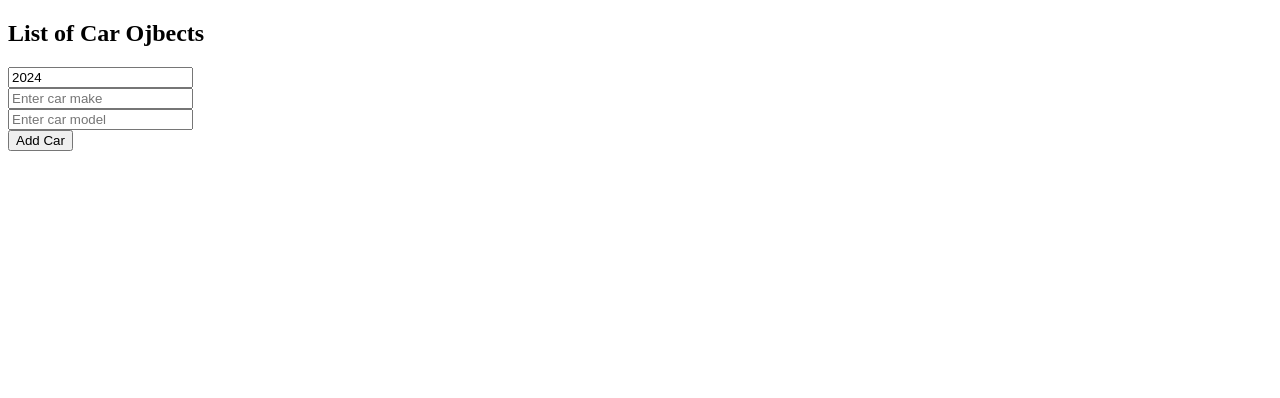
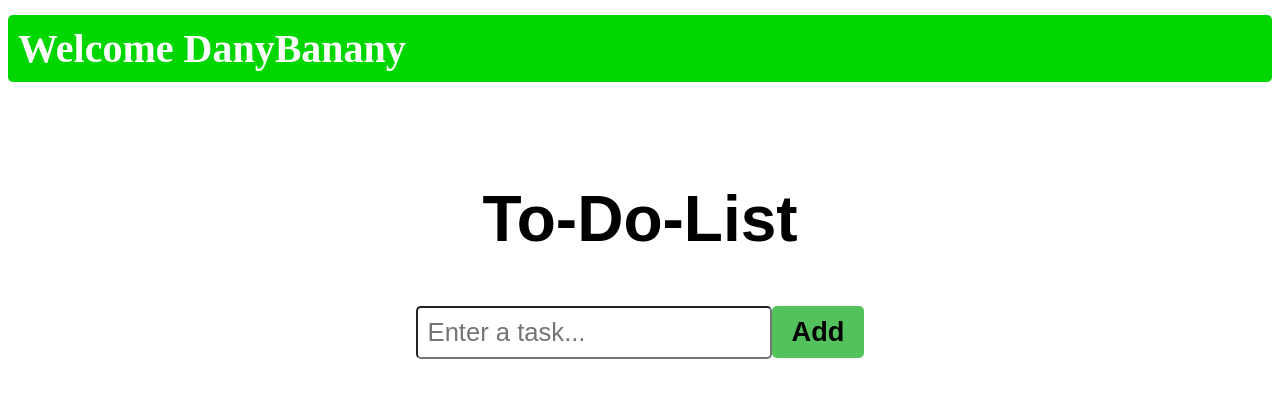
Before and after one commit to DaniahAbukabeer/REACTJS, a React (Vite) app in the folder my-react-app/: page / in a window 1280 px wide. Shown: the top 398 px of the page. Built offline with nearby package versions, Linux system fonts and the light colour scheme.

Commit message:
done with the todolist app, part 15

```diff
--- a/my-react-app/package.json
+++ b/my-react-app/package.json
@@ -11,7 +11,8 @@
   },
   "dependencies": {
     "react": "^18.3.1",
-    "react-dom": "^18.3.1"
+    "react-dom": "^18.3.1",
+    "typescript": "^5.5.2"
   },
   "devDependencies": {
     "@types/react": "^18.3.3",
--- a/my-react-app/src/App.jsx
+++ b/my-react-app/src/App.jsx
@@ -15,8 +15,8 @@
 
 import MyArrayState from "./MyArrayState";
 import ArrayOfObjects from "./ArrayOfObjects";
-
-
+import ToDoList from "./ToDoList";
+import SomeFile from "./SomeFile"
 
 function App() {
   const fruits = [{id:0,name:"apple", calories:95},
@@ -34,9 +34,13 @@
     const empty = [];
   return (
   <div>
-    {/* <UserGreating isLoggedIn={true} username="DanyBanany"/>
+          <UserGreating isLoggedIn={true} username="DanyBanany"/>
 
+        <ToDoList/>
+          {/* <SomeFile /> */}
+    {/*
 
+      <
       <Counter/> */}
 
       {/* <ColorPicker></ColorPicker> */}
@@ -47,7 +51,7 @@
 
       {/* <MyArrayState/> */}
 
-      <ArrayOfObjects/>
+      {/* <ArrayOfObjects/> */}
 
     {/* <MyComponentNew/>
     <Card/>
@@ -79,3 +83,13 @@
 }
 
 export default App
+
+
+// import React from 'react'
+// import SomeFile from './SomeFile'
+
+// export default function App() {
+//   return (
+//     <SomeFile/>
+//   )
+// }
--- /dev/null
+++ b/my-react-app/src/SomeFile.tsx
@@ -0,0 +1,67 @@
+import React from 'react'
+
+export default function SomeFile() {
+
+
+    const myobject = {
+        key1:"1",
+        key2:"2",
+    }
+
+    let mykey = "key1"
+
+    let x= myobject?.[mykey]
+
+    const [form, setForm] = React.useState<any>({})
+const onChangeInput = ({target:{name, value}}) => {
+    setForm(prevForm => ({...prevForm,[name]: value}))
+}
+
+React.useEffect(()=>{
+    console.log('form',form)
+},[form])
+//the useEffects fucntion has two arguments an arrow functino that we set it to do whatver
+//and an array [] that is the condtional thingyt, if we remove it will run everytime
+
+
+  return (
+    <div style={{
+        height:"100vh",
+        display:"flex",
+        flexDirection:"column",
+        justifyContent:"center",
+        alignItems:"center"
+    }}>
+        <input
+            name="name"
+            placeholder='Full Name'
+            onChange={onChangeInput}
+            value={form?.['name']}
+            style={{
+                marginBottom:35
+            }}
+        />
+              <input
+            name="email"
+            placeholder='Email Address'
+            onChange={onChangeInput}
+            value={form?.['email']}
+            style={{
+                marginBottom:35
+            }}
+        />
+              <input
+            name="phone"
+            placeholder='Phone Number'
+            onChange={onChangeInput}
+            value={form?.['phone']}
+            style={{
+                marginBottom:35
+            }}
+        />
+
+        <p>Full name: {form?.['name']}</p>
+
+    </div>
+  )
+}
--- /dev/null
+++ b/my-react-app/src/ToDoList.jsx
@@ -0,0 +1,85 @@
+import React,{useState} from "react"
+
+function ToDoList() {
+
+    const [tasks, setTasks] = useState([]);
+    const [newTask, setNewTask] = useState("");
+
+
+    function handlInputChange(event){
+        setNewTask(event.target.value);
+    }
+
+    function addTask(){
+
+        if(newTask.trim() !== "")
+            {
+
+                setTasks(t => [...t,newTask]);
+                setNewTask("");
+
+            }
+    }
+
+    function deleteTask(index){
+        const updatedTasks = tasks.filter((_,i)=> i !== index);
+        setTasks(updatedTasks);
+    }
+
+    function moveTaskUp(index){
+        if(index > 0){
+            const updatedTasks = [...tasks];
+            [updatedTasks[index], updatedTasks[index-1]] = [updatedTasks[index -1], updatedTasks[index]];
+            setTasks(updatedTasks);
+        }
+    }
+
+    function moveTaskDown(index){
+        if(index < tasks.length -1)
+            {
+                const updatedTaks = [...tasks];
+                [updatedTaks[index], updatedTaks[index+1]]= [updatedTaks[index+1], updatedTaks[index]];
+                setTasks(updatedTaks);
+            }
+    }
+
+    return(
+        <div className="to-do-list">
+            <h1>To-Do-List</h1>
+
+            <div>
+                <input
+                    type="text"
+                    placeholder="Enter a task..."
+                    value={newTask}
+                    onChange={handlInputChange}
+                />
+                <button className="add-button" onClick={addTask}>
+                    Add
+                </button>
+
+                <ol>
+                    {tasks.map((task,index)=>
+                        <li key={index}>
+                            <span className="text">{task}</span>
+                            <button className="delete-button"
+                            onClick={()=>deleteTask(index)}>
+                                Delete
+                            </button>
+                            <button className="move-button"
+                            onClick={()=>moveTaskUp(index)}>
+                                👆🏼
+                            </button>
+                            <button className="move-button"
+                            onClick={()=>moveTaskDown(index)}>
+                                👇🏼
+                            </button>
+                        </li>
+                    )}
+                </ol>
+            </div>
+        </div>
+    );
+}
+
+export default ToDoList
--- a/my-react-app/src/index.css
+++ b/my-react-app/src/index.css
@@ -122,7 +122,7 @@
 
 .body{
   font-family: Arial, Helvetica, sans-serif;
-
+  background-color: hsl(0, 0%, 10%);
 }
 
 .color-picker-container{
@@ -193,3 +193,94 @@
   border-radius: 25px;
   background-color: hsla(0, 0%, 10%, 0);
 }
+
+
+
+.to-do-list{
+  font-family: Arial, Helvetica, sans-serif;
+  text-align: center;
+  margin-top: 100px;
+}
+
+h1{
+  font-size: 4rem;
+}
+
+button{
+  font-size: 1.7rem;
+  font-weight: bold;
+  padding: 10px 20px;
+  border: none;
+  border-radius: 5px;
+  cursor: pointer;
+  transition: background-color 0.5s ease;
+
+}
+
+.add-button{
+  background-color: hsl(125, 47%, 54%);
+}
+
+.add-button:hover{
+  background-color: hsl(125, 47%, 44%);
+}
+
+.delete-button{
+  background-color: hsl(10, 90% , 54%);
+
+}
+
+.delete-button:hover{
+  background-color: hsl(10, 90% , 44%);
+
+}
+
+
+.move-button{
+  background-color: hsl(207, 90% , 64%);
+
+}
+
+.move-button:hover{
+  background-color: hsl(207, 90% , 54%);
+
+}
+
+input[type="text"]{
+  font-size: 1.6rem;
+  padding: 10px;
+  border: 2px solid hsla(0, 0%, 0, 0.5);
+  border-radius: 5px;
+  color: hsla(0, 0%, 0%, 0.5);
+
+}
+
+ol{
+  padding: 0;
+}
+
+li{
+  font-size: 2rem;
+  font-weight: bold;
+  padding: 15px;
+  background-color: hsla(0, 0%, 97%, 0.963);
+  margin-bottom: 10px;
+  border: 3px solid hsla(0, 0%, 85%, 0.75);
+  border-radius: 5px;
+  display: flex;
+  align-items: center;
+
+
+}
+
+
+.text{
+  flex: 1;
+}
+
+.delete-button, .move-button{
+  padding: 8px 12px;
+  font-size: 1.4rem;
+  margin-left: 10px;
+
+}
```
Also changed, not shown: my-react-app/notes/ToDoList.txt (added), 1 other file (tests, documents, lock files or other folders).
